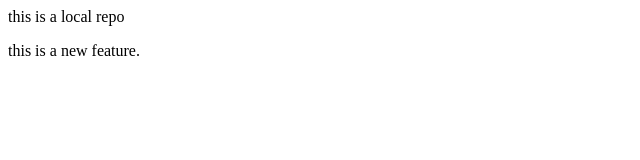
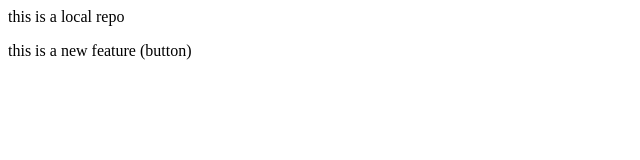
Before and after one commit to kethrin07/localrepo, a plain HTML site: page index.html in a window 1280 px wide. Shown: the full height of the page, 0-640 px from the left. Drawn offline with Linux system fonts and the light colour scheme.

Commit message:
Add button

```diff
--- a/index.html
+++ b/index.html
@@ -1,2 +1,2 @@
 <p>this is a local repo</p>
-<p>this is a new feature.</p>
+<p>this is a new feature (button)</p>
```
